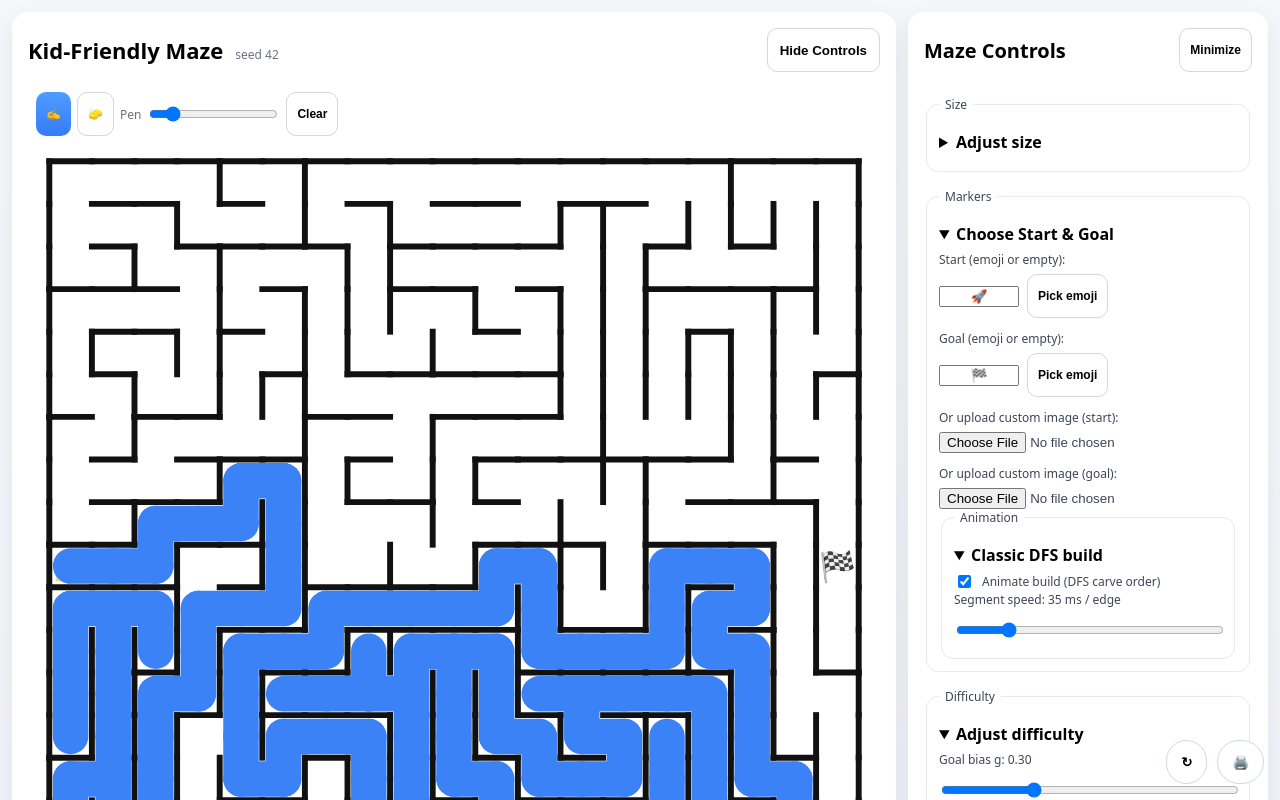
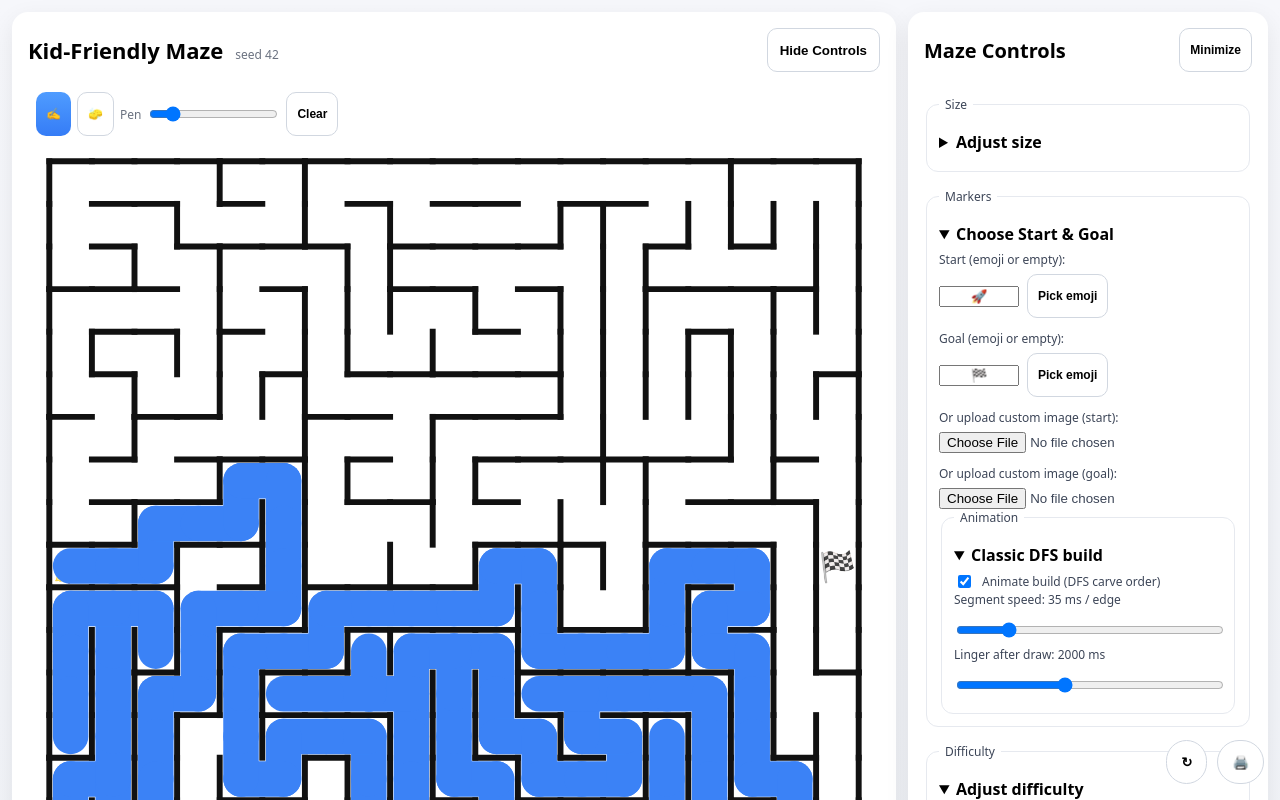
Before and after one commit to JENkt4k/maze-pwa, a React (Vite) app: page / in a window 1280 px wide. Shown: the top 800 px of the page. Built offline with nearby package versions, Linux system fonts and the light colour scheme.

Commit message:
animated overlay enhanced controls

```diff
--- a/src/app/App.tsx
+++ b/src/app/App.tsx
@@ -23,8 +23,10 @@ type Settings = {
   tau: number;
   controlsOpen: boolean;
   lockSize: boolean;
-  animateDFS: boolean;            // show classic carve animation
-  dfsSegMs: number;               // ms per segment
+  animateDFS: boolean;
+  dfsSegMs: number;
+  lingerMs: number;
+  hideWallsDuringAnim: boolean;
 };
 
 
@@ -261,22 +263,37 @@ export default function App() {
   const setWidth  = (w:number) => { const odd = w%2? w : w+1; setWidthRaw(odd); if (lockSize) setHeightRaw(odd); };
   const setHeight = (h:number) => { const odd = h%2? h : h+1; setHeightRaw(odd); if (lockSize) setWidthRaw(odd); };
 
+  // animation prefs
+  const [animateDFS, setAnimateDFS] = useState(persisted?.animateDFS ?? true);
+  const [dfsSegMs, setDfsSegMs]     = useState(persisted?.dfsSegMs ?? 35);
+  const [lingerMs, setLingerMs]     = useState(persisted?.lingerMs ?? 2000);
+  const [hideWallsDuringAnim, setHideWallsDuringAnim] = useState(persisted?.hideWallsDuringAnim ?? true);
+
+
   // persist settings
   useEffect(() => {
     try {
-      localStorage.setItem(SETTINGS_KEY, JSON.stringify({ seed,width,height,g,b,tau,controlsOpen,lockSize }));
+      localStorage.setItem(SETTINGS_KEY, JSON.stringify(
+        {
+          seed,
+          width,
+          height,
+          g,
+          b,
+          tau,
+          controlsOpen,
+          lockSize,
+          animateDFS,
+          dfsSegMs,
+          lingerMs,
+          hideWallsDuringAnim,
+        }));
     } catch {}
-  }, [seed,width,height,g,b,tau,controlsOpen,lockSize]);
+  }, [seed,width,height,g,b,tau,controlsOpen,lockSize, animateDFS, dfsSegMs, lingerMs, hideWallsDuringAnim]);
 
   // compute margin/stroke once from cell
   const margin = Math.round(cell/2);
   const stroke = Math.max(2, Math.round(cell/8));
-
-  // animation prefs
-  const [animateDFS, setAnimateDFS] = useState(true);
-  const [dfsSegMs, setDfsSegMs]     = useState(35);
-  const [lingerMs, setLingerMs]     = useState(2000);
-  const [hideWallsDuringAnim, setHideWallsDuringAnim] = useState(true);
 
   // print: keep the latest svg string from MazeView
   const [currentSVG, setCurrentSVG] = useState<string>("");
--- a/src/app/components/Sidebar.tsx
+++ b/src/app/components/Sidebar.tsx
@@ -49,6 +49,9 @@ export default function Sidebar(props: Props){
     startIcon, goalIcon, setStartIcon, setGoalIcon,
     animateDFS, setAnimateDFS,
     dfsSegMs, setDfsSegMs,
+    lingerMs, setLingerMs,
+    hideWallsDuringAnim,
+    setHideWallsDuringAnim,
     onShare,
   } = props;
 
@@ -218,6 +221,28 @@ export default function Sidebar(props: Props){
                 disabled={!animateDFS}
               />
             </label>
+
+            <label>
+              Linger after draw: {lingerMs} ms
+              <input
+                type="range" min={0} max={5000} step={100}
+                value={lingerMs}
+                onChange={(e)=>setLingerMs(parseInt(e.target.value))}
+                disabled={!animateDFS}
+              />
+            </label>
+
+            {/* No effect - hiding control for now */}
+            {/* <label className="hstack" style={{ alignItems:"center", gap:8 }}>
+              <input
+                type="checkbox"
+                checked={hideWallsDuringAnim}
+                onChange={(e)=>setHideWallsDuringAnim(e.target.checked)}
+                disabled={!animateDFS}
+              />
+              <span>Hide walls during animation</span>
+            </label> */}
+
           </details>
         </fieldset>
 
```
